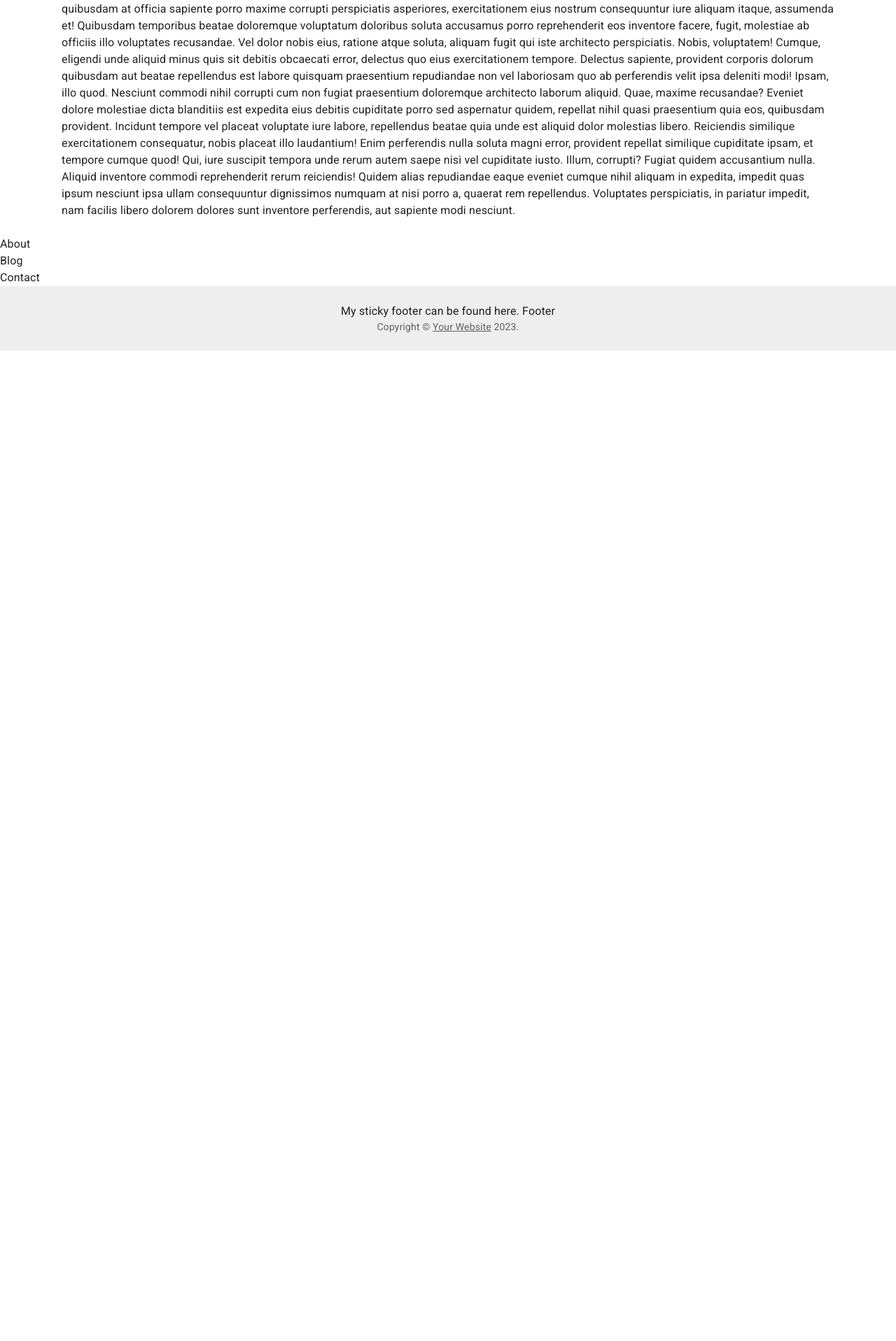
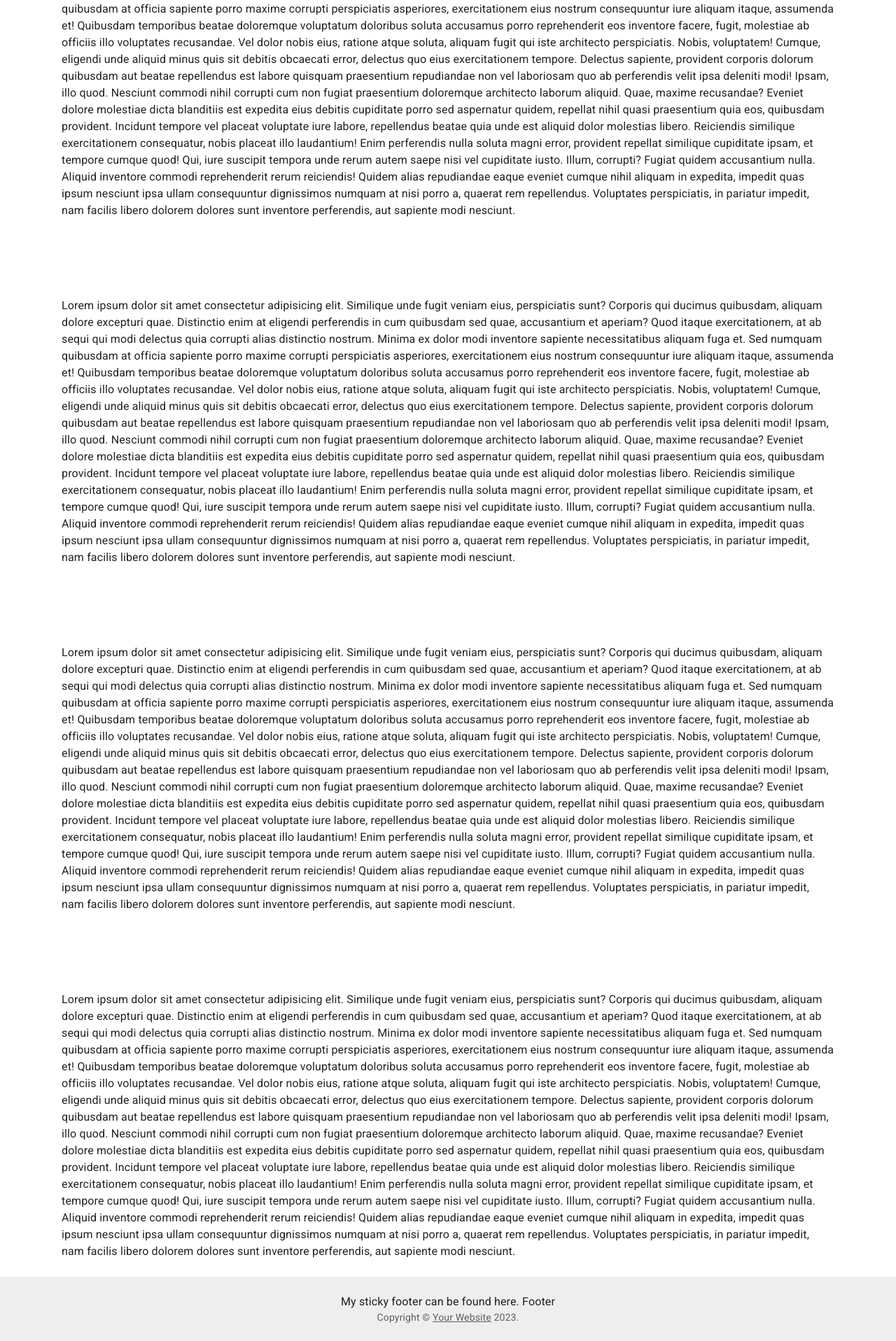
Before and after one commit to dalvifaraz/react-portfolio, a React (Create React App) app: page /blog in a window 1280 px wide. Shown: the part 927-2844 px from the top of the page at 70% size. Before the commit the page ends 1428 px from the top, so only its background shows below. Built offline with nearby package versions, Linux system fonts and the light colour scheme.

Commit message:
Pages Added for files

```diff
--- a/src/component/pages/About.tsx
+++ b/src/component/pages/About.tsx
@@ -1,8 +1,54 @@
-import React from 'react'
+import { Box, Container, Toolbar, Typography } from '@mui/material'
+import React from 'react';
 
-const About = () => {
+interface AboutProps {
+
+}
+
+const About: React.FC<AboutProps> = () => {
   return (
-    <div>About</div>
+    <Container maxWidth="lg">
+      <Box component="main" sx={{ p: 3 }}>
+        <Toolbar />
+        <Typography>
+          Lorem ipsum dolor sit amet consectetur adipisicing elit. Similique
+          unde fugit veniam eius, perspiciatis sunt? Corporis qui ducimus
+          quibusdam, aliquam dolore excepturi quae. Distinctio enim at eligendi
+          perferendis in cum quibusdam sed quae, accusantium et aperiam? Quod
+          itaque exercitationem, at ab sequi qui modi delectus quia corrupti
+          alias distinctio nostrum. Minima ex dolor modi inventore sapiente
+          necessitatibus aliquam fuga et. Sed numquam quibusdam at officia
+          sapiente porro maxime corrupti perspiciatis asperiores, exercitationem
+          eius nostrum consequuntur iure aliquam itaque, assumenda et! Quibusdam
+          temporibus beatae doloremque voluptatum doloribus soluta accusamus
+          porro reprehenderit eos inventore facere, fugit, molestiae ab officiis
+          illo voluptates recusandae. Vel dolor nobis eius, ratione atque
+          soluta, aliquam fugit qui iste architecto perspiciatis. Nobis,
+          voluptatem! Cumque, eligendi unde aliquid minus quis sit debitis
+          obcaecati error, delectus quo eius exercitationem tempore. Delectus
+          sapiente, provident corporis dolorum quibusdam aut beatae repellendus
+          est labore quisquam praesentium repudiandae non vel laboriosam quo ab
+          perferendis velit ipsa deleniti modi! Ipsam, illo quod. Nesciunt
+          commodi nihil corrupti cum non fugiat praesentium doloremque
+          architecto laborum aliquid. Quae, maxime recusandae? Eveniet dolore
+          molestiae dicta blanditiis est expedita eius debitis cupiditate porro
+          sed aspernatur quidem, repellat nihil quasi praesentium quia eos,
+          quibusdam provident. Incidunt tempore vel placeat voluptate iure
+          labore, repellendus beatae quia unde est aliquid dolor molestias
+          libero. Reiciendis similique exercitationem consequatur, nobis placeat
+          illo laudantium! Enim perferendis nulla soluta magni error, provident
+          repellat similique cupiditate ipsam, et tempore cumque quod! Qui, iure
+          suscipit tempora unde rerum autem saepe nisi vel cupiditate iusto.
+          Illum, corrupti? Fugiat quidem accusantium nulla. Aliquid inventore
+          commodi reprehenderit rerum reiciendis! Quidem alias repudiandae eaque
+          eveniet cumque nihil aliquam in expedita, impedit quas ipsum nesciunt
+          ipsa ullam consequuntur dignissimos numquam at nisi porro a, quaerat
+          rem repellendus. Voluptates perspiciatis, in pariatur impedit, nam
+          facilis libero dolorem dolores sunt inventore perferendis, aut
+          sapiente modi nesciunt.
+        </Typography>
+      </Box>
+    </Container>
   )
 }
 
--- a/src/component/pages/Blog.tsx
+++ b/src/component/pages/Blog.tsx
@@ -1,8 +1,53 @@
-import React from 'react'
+import React from 'react';
+import { Box, Container, Toolbar, Typography } from '@mui/material'
+interface BlogProps {
 
-const Blog = () => {
+}
+
+const Blog: React.FC<BlogProps> = () => {
   return (
-    <div>Blog</div>
+    <Container maxWidth="lg">
+      <Box component="main" sx={{ p: 3 }}>
+        <Toolbar />
+        <Typography>
+          Lorem ipsum dolor sit amet consectetur adipisicing elit. Similique
+          unde fugit veniam eius, perspiciatis sunt? Corporis qui ducimus
+          quibusdam, aliquam dolore excepturi quae. Distinctio enim at eligendi
+          perferendis in cum quibusdam sed quae, accusantium et aperiam? Quod
+          itaque exercitationem, at ab sequi qui modi delectus quia corrupti
+          alias distinctio nostrum. Minima ex dolor modi inventore sapiente
+          necessitatibus aliquam fuga et. Sed numquam quibusdam at officia
+          sapiente porro maxime corrupti perspiciatis asperiores, exercitationem
+          eius nostrum consequuntur iure aliquam itaque, assumenda et! Quibusdam
+          temporibus beatae doloremque voluptatum doloribus soluta accusamus
+          porro reprehenderit eos inventore facere, fugit, molestiae ab officiis
+          illo voluptates recusandae. Vel dolor nobis eius, ratione atque
+          soluta, aliquam fugit qui iste architecto perspiciatis. Nobis,
+          voluptatem! Cumque, eligendi unde aliquid minus quis sit debitis
+          obcaecati error, delectus quo eius exercitationem tempore. Delectus
+          sapiente, provident corporis dolorum quibusdam aut beatae repellendus
+          est labore quisquam praesentium repudiandae non vel laboriosam quo ab
+          perferendis velit ipsa deleniti modi! Ipsam, illo quod. Nesciunt
+          commodi nihil corrupti cum non fugiat praesentium doloremque
+          architecto laborum aliquid. Quae, maxime recusandae? Eveniet dolore
+          molestiae dicta blanditiis est expedita eius debitis cupiditate porro
+          sed aspernatur quidem, repellat nihil quasi praesentium quia eos,
+          quibusdam provident. Incidunt tempore vel placeat voluptate iure
+          labore, repellendus beatae quia unde est aliquid dolor molestias
+          libero. Reiciendis similique exercitationem consequatur, nobis placeat
+          illo laudantium! Enim perferendis nulla soluta magni error, provident
+          repellat similique cupiditate ipsam, et tempore cumque quod! Qui, iure
+          suscipit tempora unde rerum autem saepe nisi vel cupiditate iusto.
+          Illum, corrupti? Fugiat quidem accusantium nulla. Aliquid inventore
+          commodi reprehenderit rerum reiciendis! Quidem alias repudiandae eaque
+          eveniet cumque nihil aliquam in expedita, impedit quas ipsum nesciunt
+          ipsa ullam consequuntur dignissimos numquam at nisi porro a, quaerat
+          rem repellendus. Voluptates perspiciatis, in pariatur impedit, nam
+          facilis libero dolorem dolores sunt inventore perferendis, aut
+          sapiente modi nesciunt.
+        </Typography>
+      </Box>
+    </Container>
   )
 }
 
--- a/src/component/pages/Contact.tsx
+++ b/src/component/pages/Contact.tsx
@@ -1,8 +1,52 @@
-import React from 'react'
+import React from 'react';
+import { Box, Container, Toolbar, Typography } from '@mui/material';
 
-const Contact = () => {
+interface ContactProps {}
+
+const Contact: React.FC<ContactProps> = () => {
   return (
-    <div>Contact</div>
+    <Container maxWidth="lg">
+      <Box component="main" sx={{ p: 3 }}>
+        <Toolbar />
+        <Typography>
+          Lorem ipsum dolor sit amet consectetur adipisicing elit. Similique
+          unde fugit veniam eius, perspiciatis sunt? Corporis qui ducimus
+          quibusdam, aliquam dolore excepturi quae. Distinctio enim at eligendi
+          perferendis in cum quibusdam sed quae, accusantium et aperiam? Quod
+          itaque exercitationem, at ab sequi qui modi delectus quia corrupti
+          alias distinctio nostrum. Minima ex dolor modi inventore sapiente
+          necessitatibus aliquam fuga et. Sed numquam quibusdam at officia
+          sapiente porro maxime corrupti perspiciatis asperiores, exercitationem
+          eius nostrum consequuntur iure aliquam itaque, assumenda et! Quibusdam
+          temporibus beatae doloremque voluptatum doloribus soluta accusamus
+          porro reprehenderit eos inventore facere, fugit, molestiae ab officiis
+          illo voluptates recusandae. Vel dolor nobis eius, ratione atque
+          soluta, aliquam fugit qui iste architecto perspiciatis. Nobis,
+          voluptatem! Cumque, eligendi unde aliquid minus quis sit debitis
+          obcaecati error, delectus quo eius exercitationem tempore. Delectus
+          sapiente, provident corporis dolorum quibusdam aut beatae repellendus
+          est labore quisquam praesentium repudiandae non vel laboriosam quo ab
+          perferendis velit ipsa deleniti modi! Ipsam, illo quod. Nesciunt
+          commodi nihil corrupti cum non fugiat praesentium doloremque
+          architecto laborum aliquid. Quae, maxime recusandae? Eveniet dolore
+          molestiae dicta blanditiis est expedita eius debitis cupiditate porro
+          sed aspernatur quidem, repellat nihil quasi praesentium quia eos,
+          quibusdam provident. Incidunt tempore vel placeat voluptate iure
+          labore, repellendus beatae quia unde est aliquid dolor molestias
+          libero. Reiciendis similique exercitationem consequatur, nobis placeat
+          illo laudantium! Enim perferendis nulla soluta magni error, provident
+          repellat similique cupiditate ipsam, et tempore cumque quod! Qui, iure
+          suscipit tempora unde rerum autem saepe nisi vel cupiditate iusto.
+          Illum, corrupti? Fugiat quidem accusantium nulla. Aliquid inventore
+          commodi reprehenderit rerum reiciendis! Quidem alias repudiandae eaque
+          eveniet cumque nihil aliquam in expedita, impedit quas ipsum nesciunt
+          ipsa ullam consequuntur dignissimos numquam at nisi porro a, quaerat
+          rem repellendus. Voluptates perspiciatis, in pariatur impedit, nam
+          facilis libero dolorem dolores sunt inventore perferendis, aut
+          sapiente modi nesciunt.
+        </Typography>
+      </Box>
+    </Container>
   )
 }
 
```
Also changed, not shown: src/component/pages/Home.tsx (+6 -5 lines).
